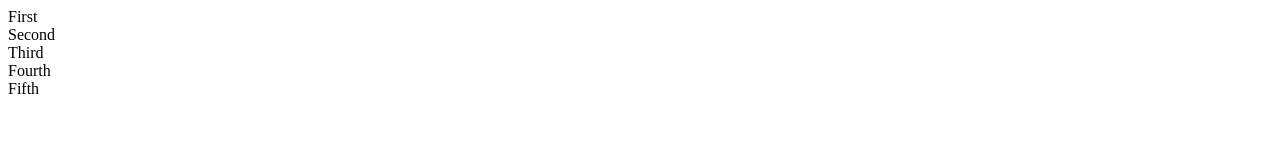
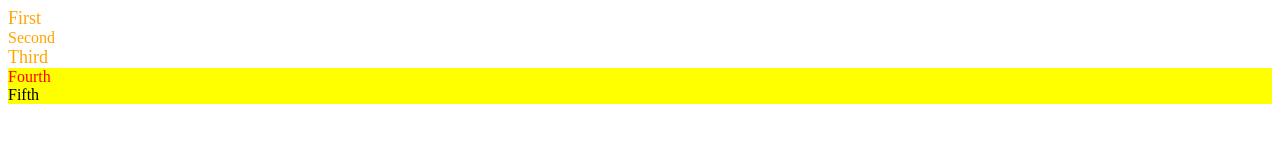
Before and after one commit to knightmoves-schools/021-combinators-serenitydedman09, a website: page index.html in a window 1280 px wide. Drawn offline with Linux system fonts and the light colour scheme.

Commit message:
commit 3

```diff
--- a/index.html
+++ b/index.html
@@ -3,23 +3,19 @@
 <head>
     <title>Combinators</title>
     <style>
-       /* descendent selector (space) */
-       div p {
-        color:orange;
+       span div {
+        color: orange;
+      }
+
+       span > div {
+        font-size: large;
        }
 
-       /* child selector (>) ⁎/
-       div > p {
-        text: large;
-       }
-
-       /* adjacent sibling selector (+)⁎/
-       div + p {
+       span + div {
         color: red;
        }
 
-       /* general sibling selector (~) ⁎/
-       div ~ p {
+       span ~ div {
         background-color: yellow;
        }
     </style>
```
